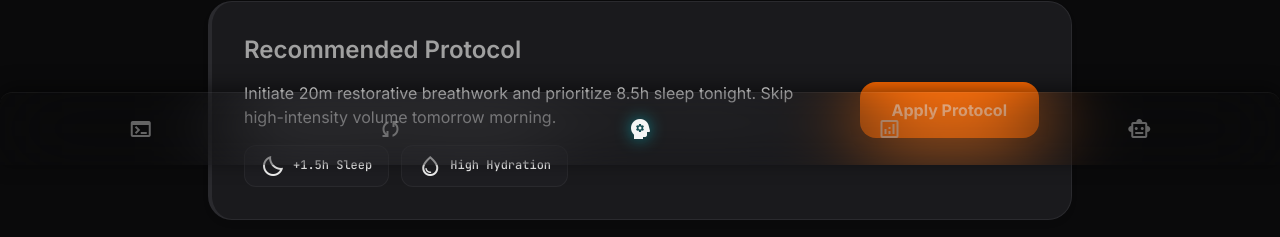
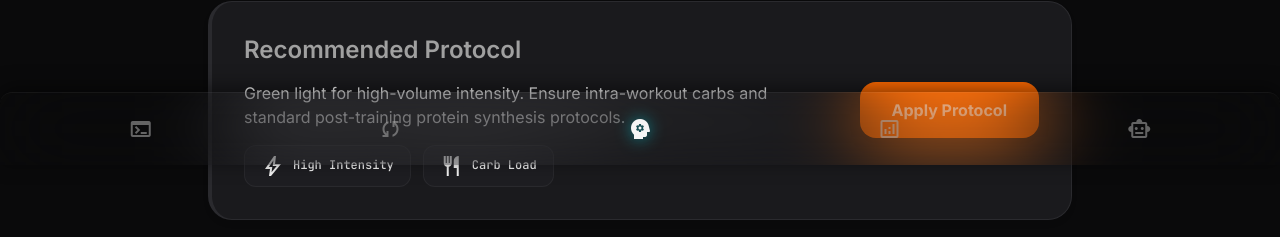
Before and after one commit to Snigdha-0210/StayFIT, a React (Vite) app in the folder stay_fit_front/: page /forecast in a window 1280 px wide. Shown: the part 635-872 px from the top of the page. Built offline with nearby package versions, Linux system fonts and the light colour scheme; no server answers; the database is empty.

Commit message:
feat(forecast): Make Recommended Protocol dynamic and functional

```diff
--- a/stay_fit_front/src/App.jsx
+++ b/stay_fit_front/src/App.jsx
@@ -1,5 +1,5 @@
 import React, { useEffect } from 'react';
-import { BrowserRouter, Routes, Route } from 'react-router-dom';
+import { BrowserRouter, Routes, Route, Navigate } from 'react-router-dom';
 import { WellnessProvider } from './context/WellnessContext';
 import Layout from './components/Layout';
 import CommandCenter from './pages/CommandCenter';
@@ -24,6 +24,7 @@ function App() {
             <Route path="analytics" element={<Analytics />} />
             <Route path="coach" element={<AICoach />} />
           </Route>
+          <Route path="*" element={<Navigate to="/" replace />} />
         </Routes>
       </BrowserRouter>
     </WellnessProvider>
--- a/stay_fit_front/src/ai/forecastEngine.js
+++ b/stay_fit_front/src/ai/forecastEngine.js
@@ -30,19 +30,32 @@ export const predictFutureState = (metrics, readiness, history = []) => {
 
   // Generate Simulation Context Text
   let simulationContext = '';
+  let recommendedProtocol = '';
+  let tags = [];
+
   if (stress > 75) {
     simulationContext = "Based on your sympathetic nervous system activity and recent high-strain HR patterns, your cognitive focus is likely to dip by 14:00 tomorrow unless cortisol clearance is prioritized tonight.";
+    recommendedProtocol = "Initiate 15m down-regulation breathwork to clear cortisol. Prioritize a 90-minute sleep cycle extension tonight.";
+    tags = [{ icon: 'bedtime', text: '+1.5h Sleep' }, { icon: 'air', text: 'Breathwork' }];
   } else if (sleep < 50) {
     simulationContext = "Sleep debt accumulation is significant. Continuing this trajectory will lead to reduced motor coordination and heightened injury risk during workouts tomorrow.";
+    recommendedProtocol = "Mandatory recovery protocol: No high-intensity training tomorrow. Target 9+ hours of sleep tonight with magnesium supplementation.";
+    tags = [{ icon: 'hotel', text: 'Max Sleep' }, { icon: 'no_drinks', text: 'No Caffeine' }];
   } else if (readiness > 80) {
     simulationContext = "Your system is primed. Continuing current optimization will maintain peak performance window for the next 48 hours.";
+    recommendedProtocol = "Green light for high-volume intensity. Ensure intra-workout carbs and standard post-training protein synthesis protocols.";
+    tags = [{ icon: 'bolt', text: 'High Intensity' }, { icon: 'restaurant', text: 'Carb Load' }];
   } else {
     simulationContext = "Your metrics are stable. Small targeted improvements in sleep or stress management will yield a noticeable boost in readiness tomorrow.";
+    recommendedProtocol = "Maintain baseline protocol. Add 500ml extra water today and perform a light 10m mobility flow before bed.";
+    tags = [{ icon: 'water_drop', text: '+500ml Water' }, { icon: 'accessibility_new', text: 'Mobility' }];
   }
 
   return {
     currentTrajectory,
     optimizedTrajectory,
-    simulationContext
+    simulationContext,
+    recommendedProtocol,
+    tags
   };
 };
--- a/stay_fit_front/src/pages/Forecast.jsx
+++ b/stay_fit_front/src/pages/Forecast.jsx
@@ -4,7 +4,7 @@ import { useWellness } from '../context/WellnessContext';
 import { generateForecast } from '../ai/engine';
 
 const Forecast = () => {
-  const { metrics, readiness, metricsHistory } = useWellness();
+  const { metrics, readiness, metricsHistory, addXP, unlockBadge } = useWellness();
   const [protocolApplied, setProtocolApplied] = useState(false);
   const [forecast, setForecast] = useState({
     currentTrajectory: { day1: Math.max(0, readiness - 5), day3: Math.max(0, readiness - 10), day7: Math.max(0, readiness - 15) },
@@ -155,21 +155,23 @@ const Forecast = () => {
         <div className="flex flex-col md:flex-row md:items-center justify-between gap-6">
           <div className="space-y-4">
             <h4 className="font-headline-md text-headline-md text-tertiary">Recommended Protocol</h4>
-            <p className="text-on-surface font-body-md">Initiate 20m restorative breathwork and prioritize 8.5h sleep tonight. Skip high-intensity volume tomorrow morning.</p>
+            <p className="text-on-surface font-body-md">{forecast.recommendedProtocol || "Analyzing optimum protocol..."}</p>
             <div className="flex flex-wrap gap-3">
-              <div className="flex items-center gap-2 px-4 py-2 bg-surface-container-high rounded-xl border border-white/5">
-                <span className="material-symbols-outlined text-tertiary-fixed">bedtime</span>
-                <span className="font-label-sm text-label-sm">+1.5h Sleep</span>
-              </div>
-              <div className="flex items-center gap-2 px-4 py-2 bg-surface-container-high rounded-xl border border-white/5">
-                <span className="material-symbols-outlined text-primary-fixed-dim">water_drop</span>
-                <span className="font-label-sm text-label-sm">High Hydration</span>
-              </div>
+              {forecast.tags && forecast.tags.map((tag, idx) => (
+                <div key={idx} className="flex items-center gap-2 px-4 py-2 bg-surface-container-high rounded-xl border border-white/5">
+                  <span className="material-symbols-outlined text-primary-fixed-dim">{tag.icon}</span>
+                  <span className="font-label-sm text-label-sm">{tag.text}</span>
+                </div>
+              ))}
             </div>
           </div>
           <button
             className={`px-8 py-4 rounded-2xl font-headline-md font-bold transition-all shadow-lg whitespace-nowrap ${protocolApplied ? 'bg-tertiary-fixed-dim text-on-tertiary-fixed-variant' : 'bg-primary text-on-primary hover:scale-105 active:scale-95'}`}
-            onClick={() => setProtocolApplied(true)}
+            onClick={() => {
+              setProtocolApplied(true);
+              addXP(150);
+              unlockBadge('Protocol Active');
+            }}
             disabled={protocolApplied}
           >
             {protocolApplied ? 'Protocol Active' : 'Apply Protocol'}
```
